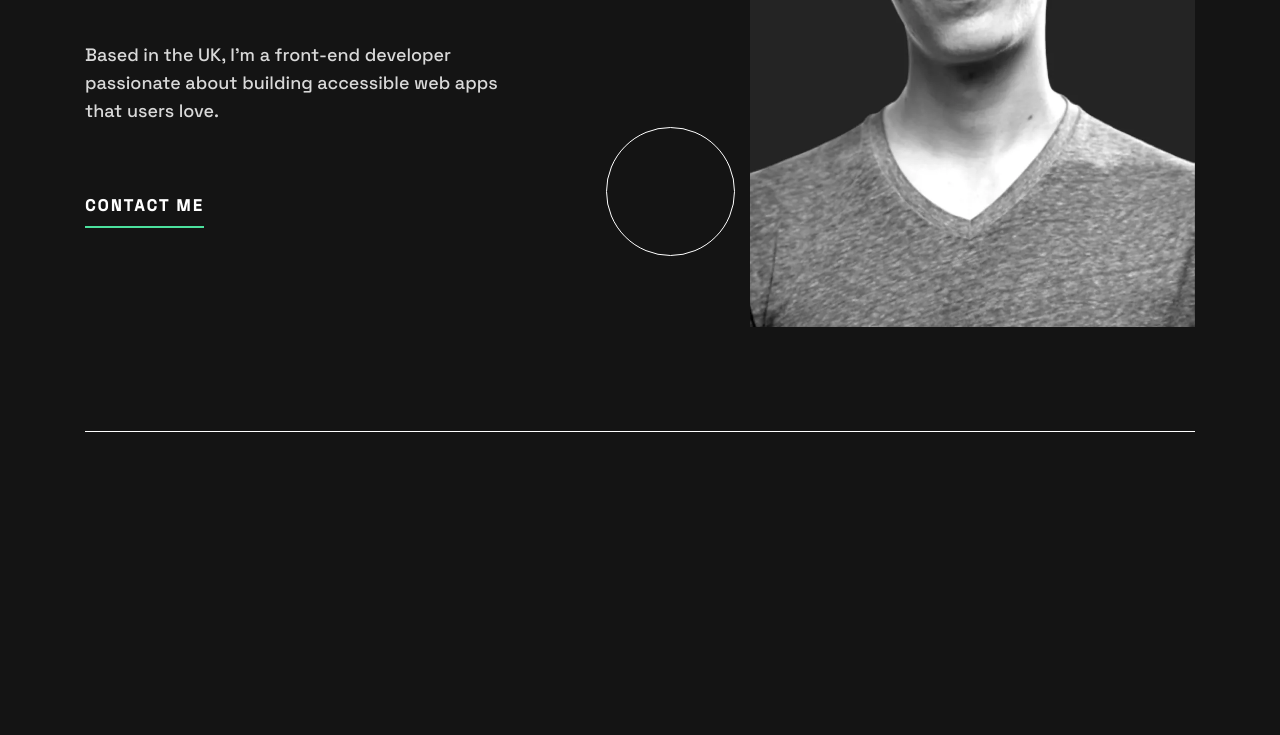
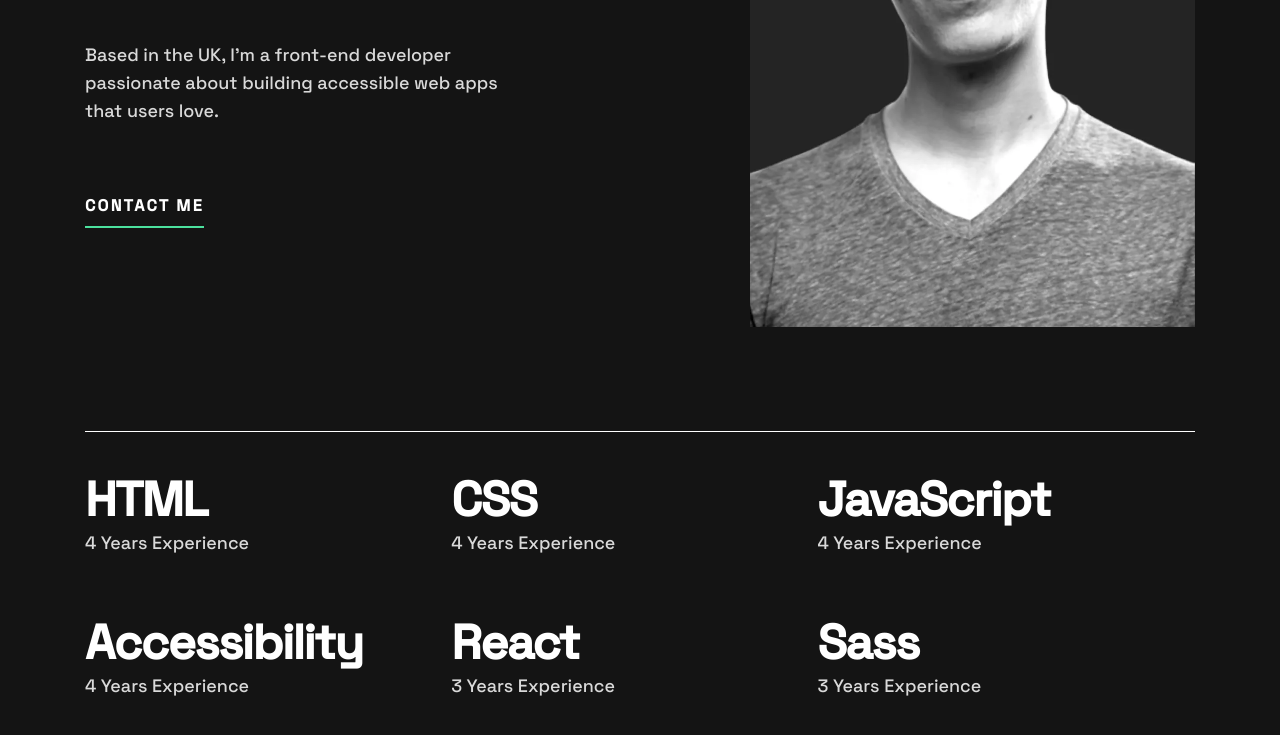
Before and after one commit to ionStici/single-page-developer-portfolio, a website: page index.html in a window 1280 px wide. Shown: the part 393-1128 px from the top of the page. Before the commit the page ends 825 px from the top, so only its background shows below. Drawn offline with Linux system fonts and the light colour scheme.

Commit message:
Add experience section

```diff
--- a/index.html
+++ b/index.html
@@ -41,13 +41,45 @@
                 <div class="hero__img" aria-label="Profile Picture" role="img"></div>
             </div>
 
-            <img class="hero__circle" src="./assets/images/pattern-circle.svg" alt="Pattern Circle">
-            <img class="hero__rings" src="./assets/images/pattern-rings.svg" alt="Pattern Rings">
         </section>
 
         <hr class="line">
 
-        <section></section>
+        <section class="exp__section">
+
+            <div class="exp__box">
+                <h2 class="h2">HTML</h2>
+                <p class="exp__p">4 Years Experience</p>
+            </div>
+
+            <div class="exp__box">
+                <h2 class="h2">CSS</h2>
+                <p class="exp__p">4 Years Experience</p>
+            </div>
+
+            <div class="exp__box">
+                <h2 class="h2">JavaScript</h2>
+                <p class="exp__p">4 Years Experience</p>
+            </div>
+
+            <div class="exp__box">
+                <h2 class="h2">Accessibility</h2>
+                <p class="exp__p">4 Years Experience</p>
+            </div>
+
+            <div class="exp__box">
+                <h2 class="h2">React</h2>
+                <p class="exp__p">3 Years Experience</p>
+            </div>
+
+            <div class="exp__box">
+                <h2 class="h2">Sass</h2>
+                <p class="exp__p">3 Years Experience</p>
+            </div>
+
+        </section>
+
+        <hr class="line exp__line">
 
     </main>
 
@@ -56,26 +88,6 @@
 
 
   <!--
-
-
-
-  HTML
-  4 Years Experience
-
-  CSS
-  4 Years Experience
-
-  JavaScript
-  4 Years Experience
-
-  Accessibility
-  4 Years Experience
-
-  React
-  3 Years Experience
-
-  Sass
-  3 Years Experience
 
   Projects
 
--- a/sass/_base.scss
+++ b/sass/_base.scss
@@ -100,10 +100,24 @@ body {
     }
 }
 
+.h2 {
+    font-size: 32px;
+    line-height: 40px;
+    letter-spacing: -1px;
+    color: #ffffff;
+    margin-bottom: 1px;
+
+    @media only screen and (min-width: 48em) {
+        font-size: 48px;
+        line-height: 56px;
+        letter-spacing: -1.5px;
+    }
+}
+
 .p {
     font-weight: 500;
+    margin-bottom: 24px;
     color: #d9d9d9;
-    margin-bottom: 24px;
 
     @media only screen and (min-width: 48em) {
         font-size: 18px;
--- /dev/null
+++ b/sass/_exp.scss
@@ -0,0 +1,50 @@
+.exp {
+    &__section {
+        max-width: 1110px;
+        margin: 40px auto;
+        text-align: center;
+
+        display: flex;
+        flex-direction: column;
+        row-gap: 24px;
+
+        @media only screen and (min-width: 48em) {
+            text-align: left;
+            flex-direction: row;
+            flex-wrap: wrap;
+
+            row-gap: 52px;
+        }
+
+        @media only screen and (min-width: 75em) {
+            row-gap: 58px;
+        }
+    }
+
+    &__box {
+        @media only screen and (min-width: 48em) {
+            width: 50%;
+        }
+
+        @media only screen and (min-width: 62.5em) {
+            width: 33%;
+        }
+    }
+
+    &__p {
+        font-weight: 500;
+        line-height: 26px;
+        color: #d9d9d9;
+
+        @media only screen and (min-width: 48em) {
+            font-size: 18px;
+            line-height: 28px;
+        }
+    }
+
+    &__line {
+        @media only screen and (min-width: 48em) {
+            display: none;
+        }
+    }
+}
--- a/sass/_header-hero.scss
+++ b/sass/_header-hero.scss
@@ -159,40 +159,4 @@
             margin-top: 198px;
         }
     }
-
-    &__circle,
-    &__rings {
-        position: fixed;
-    }
-
-    &__circle {
-        top: 254px;
-        right: 37px;
-
-        @media only screen and (min-width: 48em) {
-            top: 442px;
-            right: -64.5px;
-        }
-
-        @media only screen and (min-width: 75em) {
-            top: 520px;
-            right: 545px;
-        }
-    }
-
-    &__rings {
-        top: 124px;
-        z-index: -1;
-        left: -350px;
-
-        @media only screen and (min-width: 48em) {
-            top: 80px;
-            left: -265px;
-        }
-
-        @media only screen and (min-width: 75em) {
-            top: 133px;
-            left: -100px;
-        }
-    }
 }
--- a/sass/main.scss
+++ b/sass/main.scss
@@ -1,2 +1,3 @@
 @import "base";
 @import "header-hero";
+@import "exp";
```
Also changed, not shown: sass/style.css.
